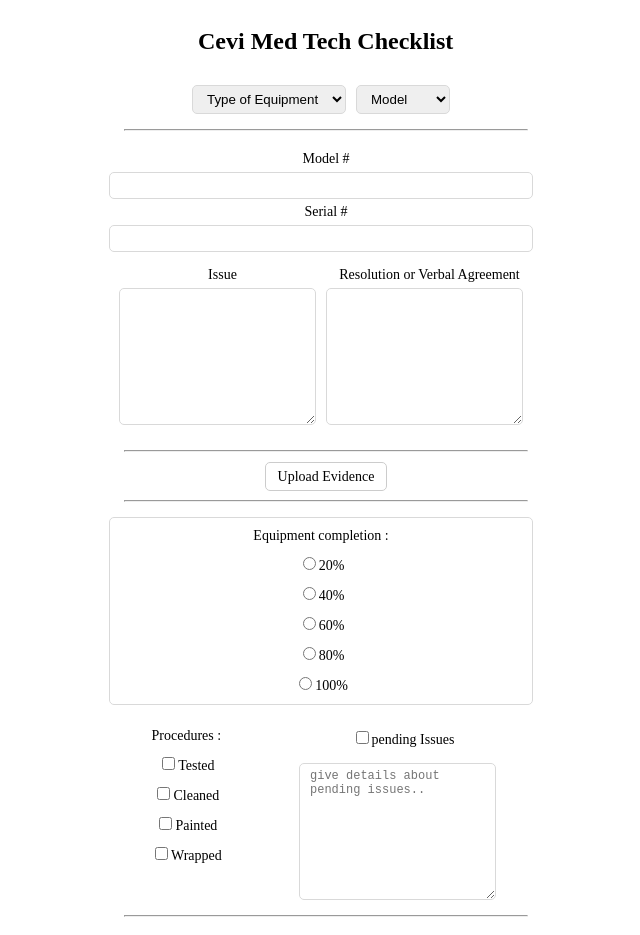
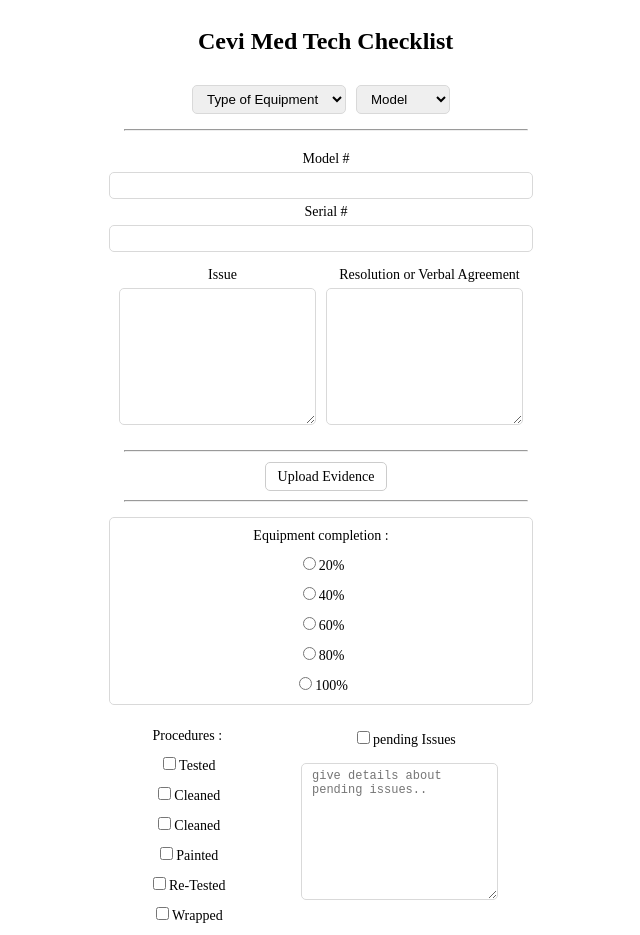
Before and after one commit to Cevi-Med-Dev/Technician-Form, a plain HTML site: page index.html in a window 1280 px wide. Shown: the top 935 px of the page, without its empty margins (322-962 px from the left). Drawn offline with nearby package versions, Linux system fonts and the light colour scheme.

Commit message:
sanded and 2 test

```diff
--- a/index.html
+++ b/index.html
@@ -86,10 +86,12 @@
             <aside class="splitH">
                 <div class="split animate__animated animate__bounceInLeft">
                     <label for="procedure"> Procedures : </label>
-                    <label for="tested"><input type="checkbox" name="tested" >Tested</label>
-                    <label for="cleaned"><input type="checkbox" name="cleaned" >Cleaned</label>
-                    <label for="painted"><input type="checkbox" name="painted" >Painted</label>
-                    <label for="wrapped"><input type="checkbox" name="Wrapped" >Wrapped</label>
+                    <label for="tested"><input type="checkbox" value="Done" name="tested">Tested</label>
+                    <label for="cleaned"><input type="checkbox" value="Done" name="cleaned">Cleaned</label>
+                    <label for="sanded"><input type="checkbox" value="Done" name="Sanded">Cleaned</label>
+                    <label for="painted"><input type="checkbox" value="Done" name="painted" >Painted</label>
+                    <label for="Re-Tested"><input type="checkbox" value="Done" name="Re-Tested" >Re-Tested</label>
+                    <label for="wrapped"><input type="checkbox" value="Done" name="Wrapped" >Wrapped</label>
                 </div>
                 <div class="split animate__bounceInRight">
                     <label for="pendingIssues"><input type="checkbox" name="pendingIssues" >pending Issues</label>
```
